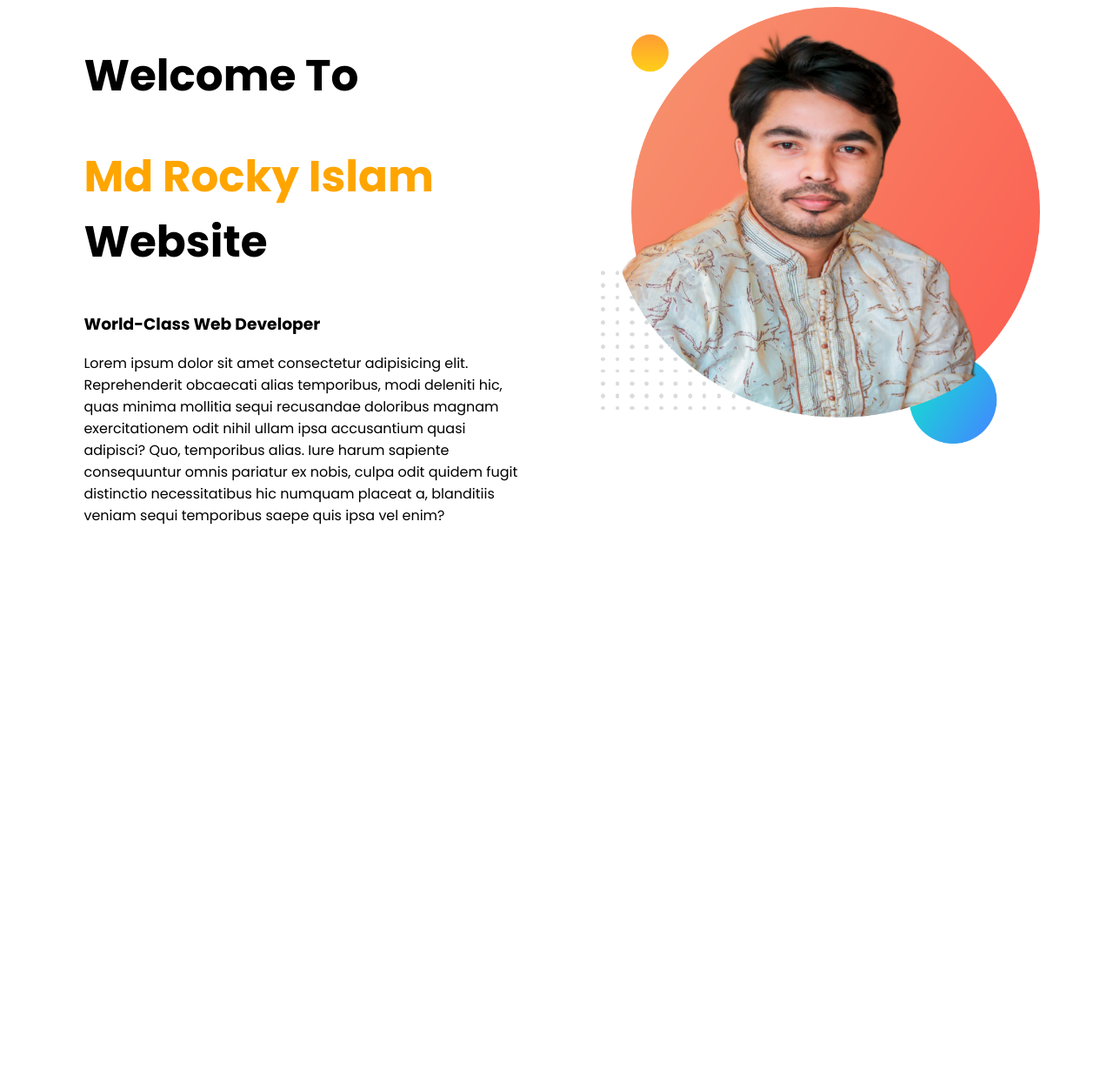
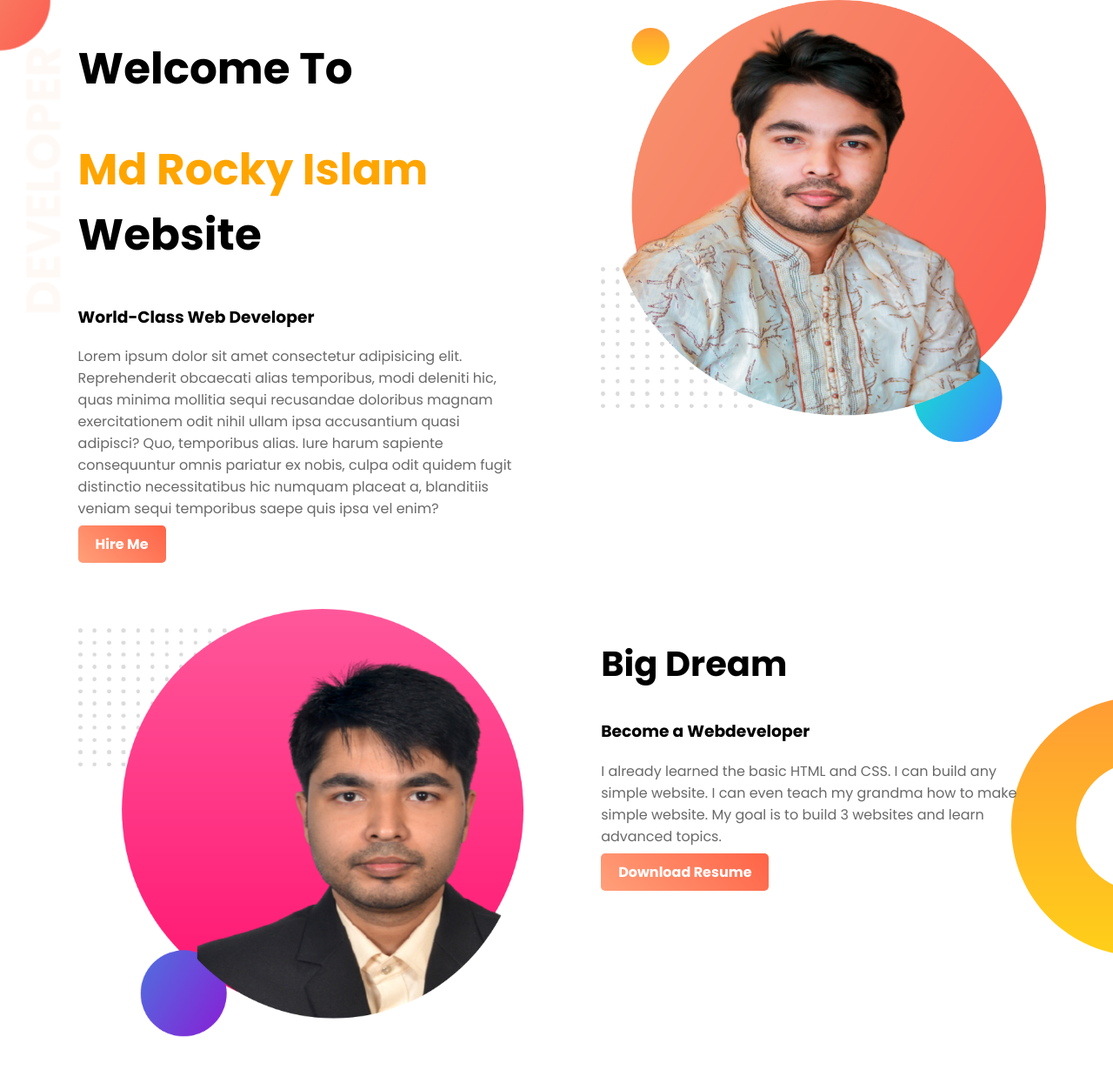
Before and after one commit to rocky-islam/web-portfolio, a plain HTML site: page index.html in a window 1280 px wide. Shown: the whole page at 87% size. Before the commit the page ends 800 px from the top, so only its background shows below. Drawn offline with Linux system fonts and the light colour scheme.

Commit message:
add middle

```diff
--- a/index.html
+++ b/index.html
@@ -15,7 +15,7 @@
 </head>
 
 <body>
-    <section>
+    <section class="top-banner">
         <div class="half-width">
             <h1>Welcome To</h1>
             <h1><span class="name-highlight"> Md Rocky Islam </span> Website</h1>
@@ -28,6 +28,7 @@
                 distinctio necessitatibus hic numquam placeat a, blanditiis veniam sequi temporibus saepe quis ipsa vel
                 enim?
             </p>
+            <a class="link-button" target="-blank" href="https://bd.linkedin.com/in/tariq-aziz-rocky">Hire Me</a>
         </div>
 
         <div class="half-width">
@@ -35,6 +36,23 @@
         </div>
     </section>
 
+    <section class="dream-area">
+        <div class="half-width">
+            <img src="images/my-bg23.png" alt="">
+        </div>
+        <div class="half-width">
+            <h2>Big Dream</h2>
+            <h3>Become a Webdeveloper</h3>
+            <p>
+                I already learned the basic HTML and CSS. I can build any simple website. I can even teach my grandma
+                how to make simple website. My goal is to build 3 websites and learn advanced topics.
+            </p>
+            <a class="link-button" target="-blank" href="https://bd.linkedin.com/in/tariq-aziz-rocky">Download
+                Resume</a>
+        </div>
+
+    </section>
+
 
 </body>
 
--- a/style.css
+++ b/style.css
@@ -1,9 +1,23 @@
 body {
     font-family: 'Poppins', sans-serif;
+    margin: 0;
 }
 
 h1 {
     font-size: 50px;
+}
+
+h2 {
+    font-size: 40px;
+    ;
+}
+
+p {
+    color: dimgray;
+}
+
+section {
+    margin-bottom: 200px;
 }
 
 .name-highlight {
@@ -20,3 +34,26 @@ h1 {
 .half-width img {
     width: 100%;
 }
+
+.top-banner {
+    background-image: url(images/top-banner.png);
+    height: 500px;
+    background-repeat: no-repeat;
+
+}
+
+.link-button {
+    text-decoration: none;
+    background-image: linear-gradient(45deg, lightsalmon, tomato);
+    padding: 10px 20px;
+    border-radius: 5px;
+    color: white;
+    font-weight: 700;
+}
+
+.dream-area {
+    background-image: url(images/dream-bg.png);
+    height: 500px;
+    background-repeat: no-repeat;
+    background-position: right;
+}
```
